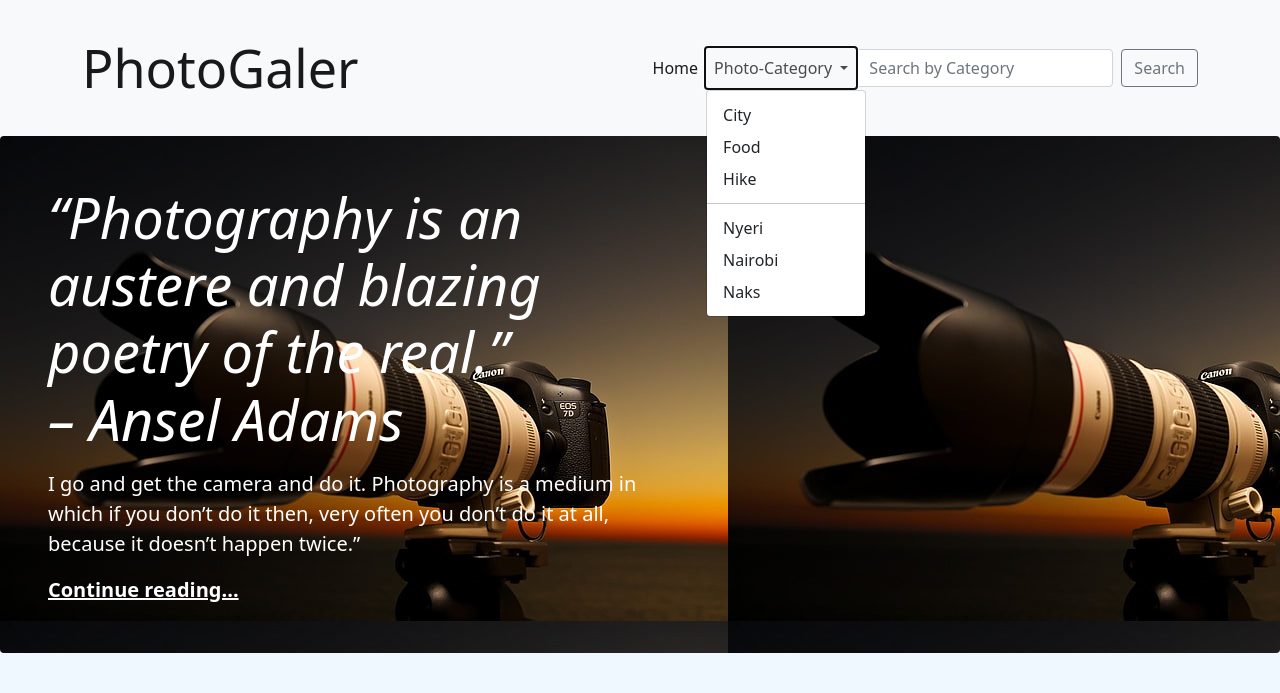
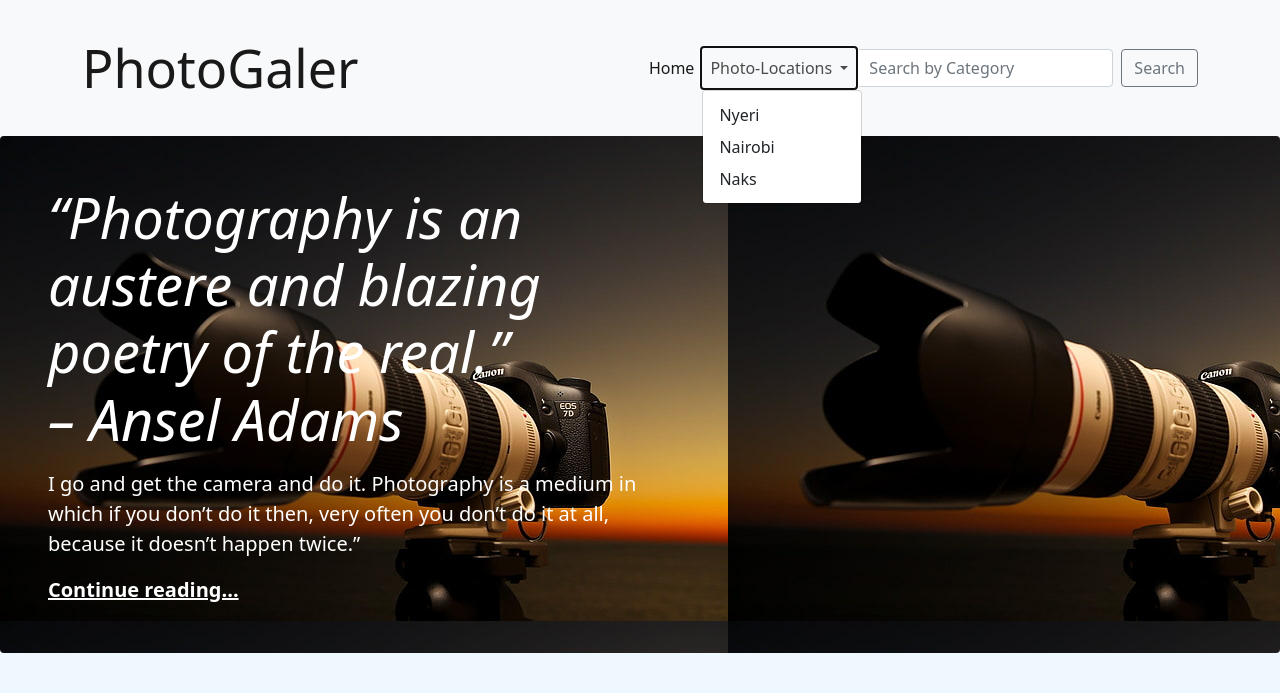
Before and after one commit to sling254/photogaler, a Django app: page / in a window 1280 px wide, after a click on "Photo-Locations". Shown: the top 693 px of the page. Run offline with Django 3.2, Linux system fonts and the light colour scheme; parts of the project's set-up code (start-up, migrations or seed data) failed here and were passed over; some libraries are stand-ins or nearby versions.

Commit message:
add fillter by location html file to display filltered locations

```diff
--- a/photogaler/gallery/urls.py
+++ b/photogaler/gallery/urls.py
@@ -1,7 +1,9 @@
 from django.urls import path
-from .views import IndexView,searched_images
+from .views import IndexView,searched_images,fillter_by_location_Nyeri,fillter_by_location_Nairobi
 
 urlpatterns = [
     path('',IndexView,name="index"),
     path('searched_images',searched_images,name="searched_images"),
+    path('fillter_by_location',fillter_by_location_Nyeri,name="fillter_by_location_Nyeri"),
+    path('fillter_by_location_nairobi',fillter_by_location_Nairobi,name="fillter_by_location_Nairobi"),
 ]
--- a/photogaler/templates/base.html
+++ b/photogaler/templates/base.html
@@ -31,16 +31,12 @@
 
               <li class="nav-item dropdown">
                 <a class="nav-link dropdown-toggle" href="#" id="navbarDropdown" role="button" data-bs-toggle="dropdown" aria-expanded="false">
-                  Photo-Category
+                  Photo-Locations
                 </a>
                 <ul class="dropdown-menu" aria-labelledby="navbarDropdown">
-                  <li><a class="dropdown-item" href="#">City</a></li>
-                  <li><a class="dropdown-item" href="#">Food</a></li>
-                  <li><a class="dropdown-item" href="#">Hike</a></li>
-                  <li><hr class="dropdown-divider"></li>
-                  <li><a class="dropdown-item" href="#">Nyeri</a></li>
-                  <li><a class="dropdown-item" href="#">Nairobi</a></li>
-                  <li><a class="dropdown-item" href="#">Naks</a></li>
+                  <li><a class="dropdown-item" href="{% url 'fillter_by_location_Nyeri'%}">Nyeri</a></li>
+                  <li><a class="dropdown-item" href="{% url 'fillter_by_location_Nairobi'%}">Nairobi</a></li>
+                  <li><a class="dropdown-item" href="">Naks</a></li>
                 </ul>
               </li>
 
```
Also changed, not shown: photogaler/templates/fillter_by_location.html (added, +27 -0 lines), photogaler/gallery/views.py (line endings or trailing spaces).
